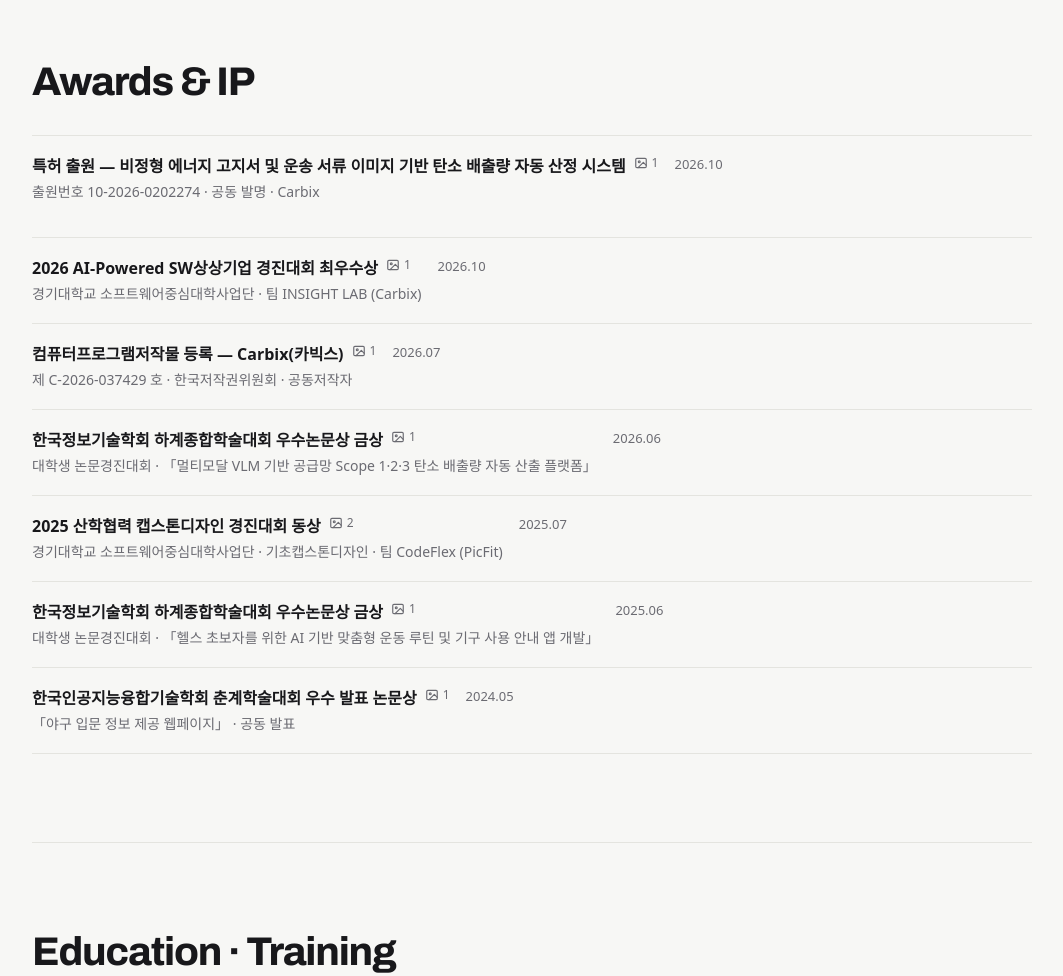
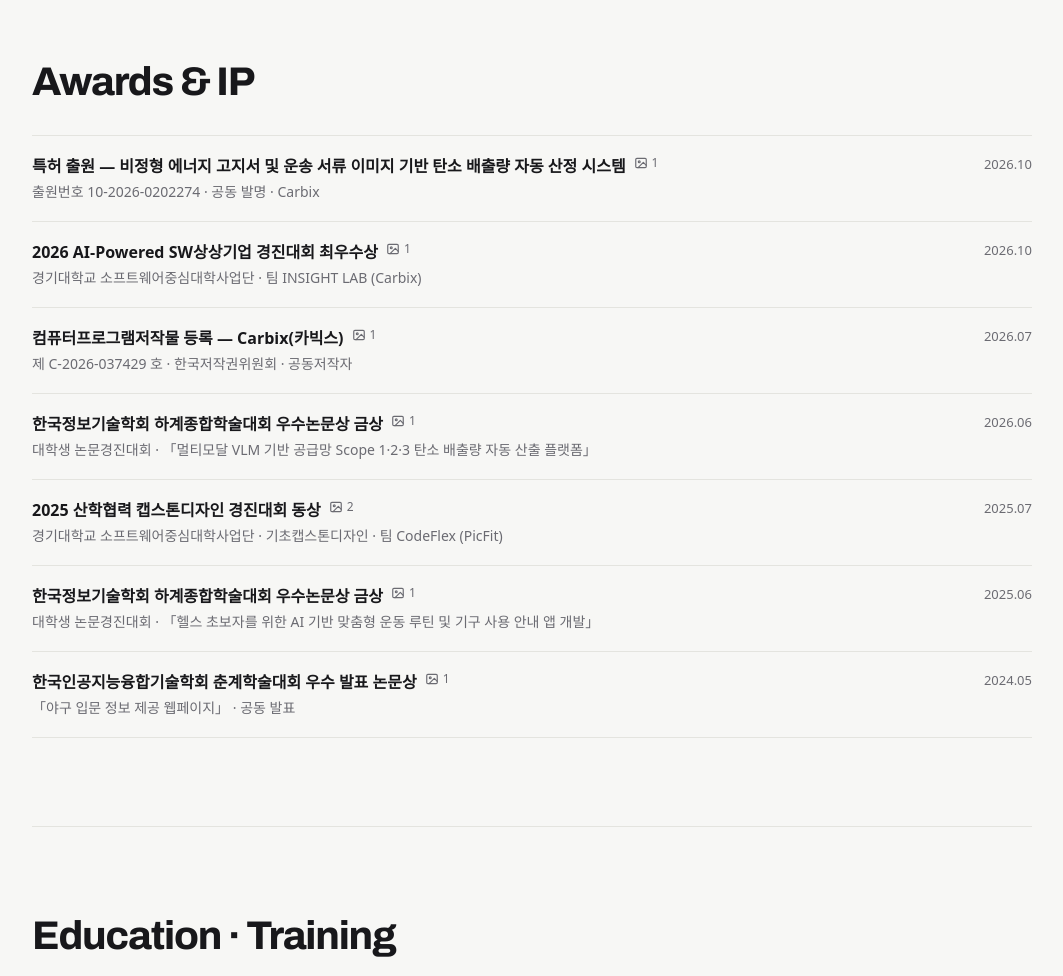
Before and after one commit to sowon418/sowon418.github.io, a plain HTML site: page index.html in a window 1280 px wide. Shown: the part 3200-4176 px from the top of the page, without its empty margins (108-1171 px from the left). Drawn offline with Linux system fonts and the light colour scheme; animation ran at ten frames a second; a web font is replaced by a local one.

Commit message:
Fix award/education row layout (date alignment, gallery)
Co-Authored-By: Claude Opus 5.5 <noreply@anthropic.com>

```diff
--- a/index.html
+++ b/index.html
@@ -119,7 +119,7 @@ section{padding:88px 0}
 .card .metric{align-self:flex-start}
 
 /* activities gallery */
-.act{display:block;cursor:default}
+.row.act{display:block;cursor:default}
 .act.has-img:hover h3,.act.has-img:focus-within h3,.act.open h3{color:var(--accent)}
 .act-main{display:flex;justify-content:space-between;gap:16px;flex-wrap:wrap}
 .gallery{display:grid;grid-template-rows:0fr;transition:grid-template-rows .4s cubic-bezier(.2,.7,.2,1)}
```
